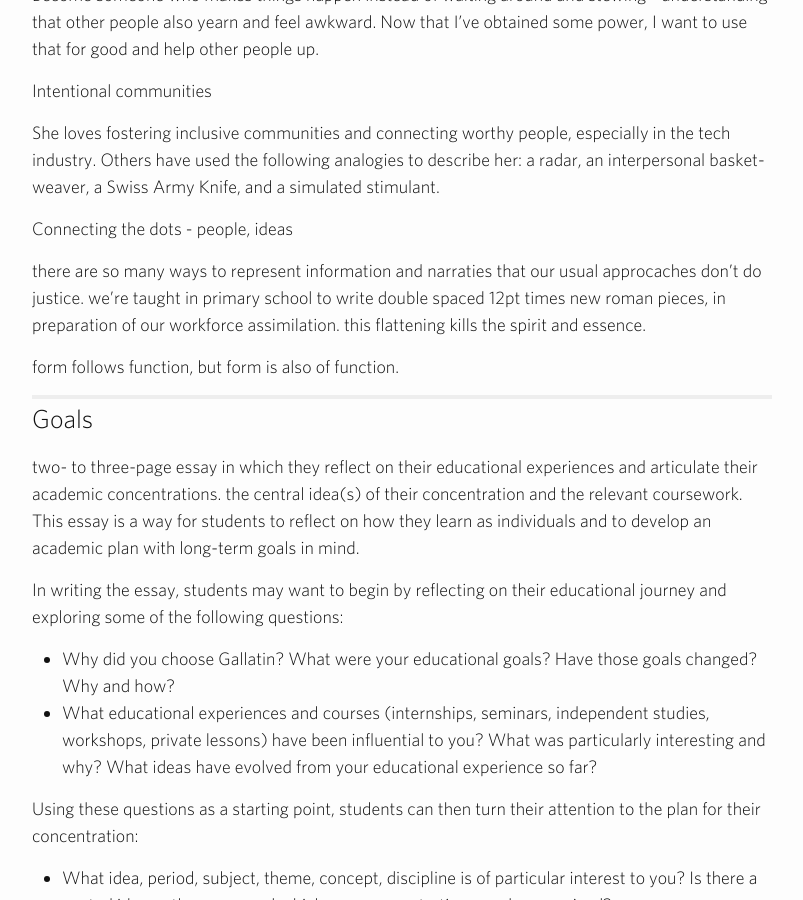
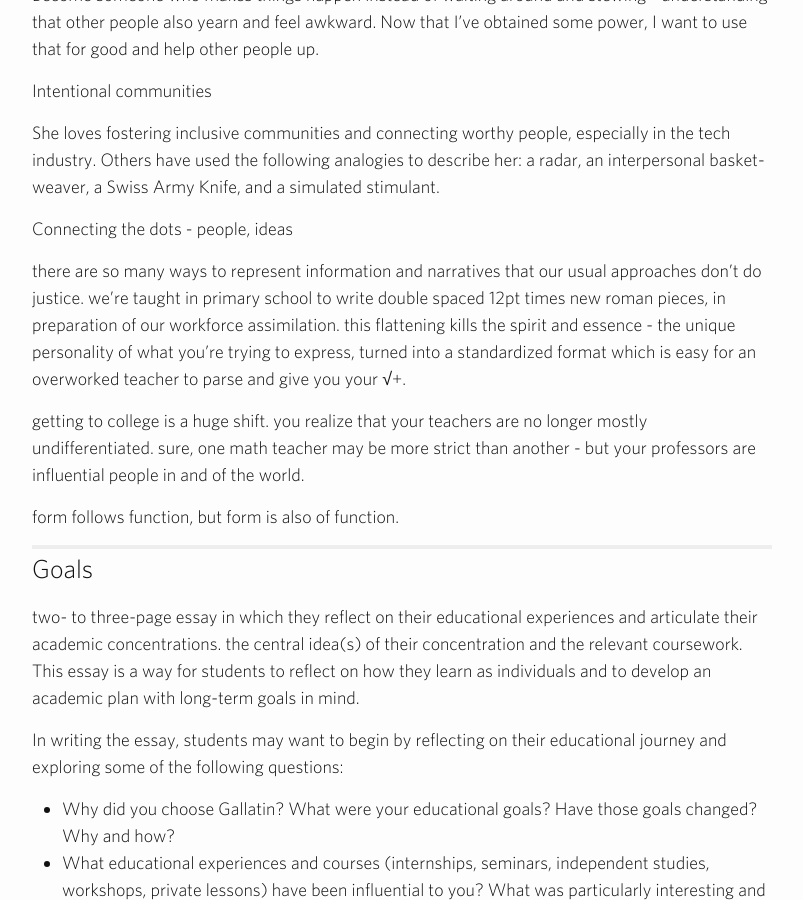
Before and after one commit to anthroviz/compbook, a Jekyll site: the page built from _posts/2015-10-10-iapc.markdown, in a window 1280 px wide and 900 px high, scrolled down 2418 px. Shown: the whole window, without its empty margins (238-1041 px from the left). Built offline with Jekyll 4.4.1, drawn with Linux system fonts in a browser that asks for light colours; nearby versions of some CDN libraries.

Commit message:
add more copy to IAPC

```diff
--- a/_posts/2015-10-10-iapc.markdown
+++ b/_posts/2015-10-10-iapc.markdown
@@ -64,7 +64,9 @@ She loves fostering inclusive communities and connecting worthy people, especial
 
 Connecting the dots - people, ideas
 
-there are so many ways to represent information and narraties that our usual approcaches don't do justice. we're taught in primary school to write double spaced 12pt times new roman pieces, in preparation of our workforce assimilation. this flattening kills the spirit and essence.
+there are so many ways to represent information and narratives that our usual approaches don't do justice. we're taught in primary school to write double spaced 12pt times new roman pieces, in preparation of our workforce assimilation. this flattening kills the spirit and essence - the unique personality of what you're trying to express, turned into a standardized format which is easy for an overworked teacher to parse and give you your √+.
+
+getting to college is a huge shift. you realize that your teachers are no longer mostly undifferentiated. sure, one math teacher may be more strict than another - but your professors are influential people in and of the world.
 
 form follows function, but form is also of function.
 
```
